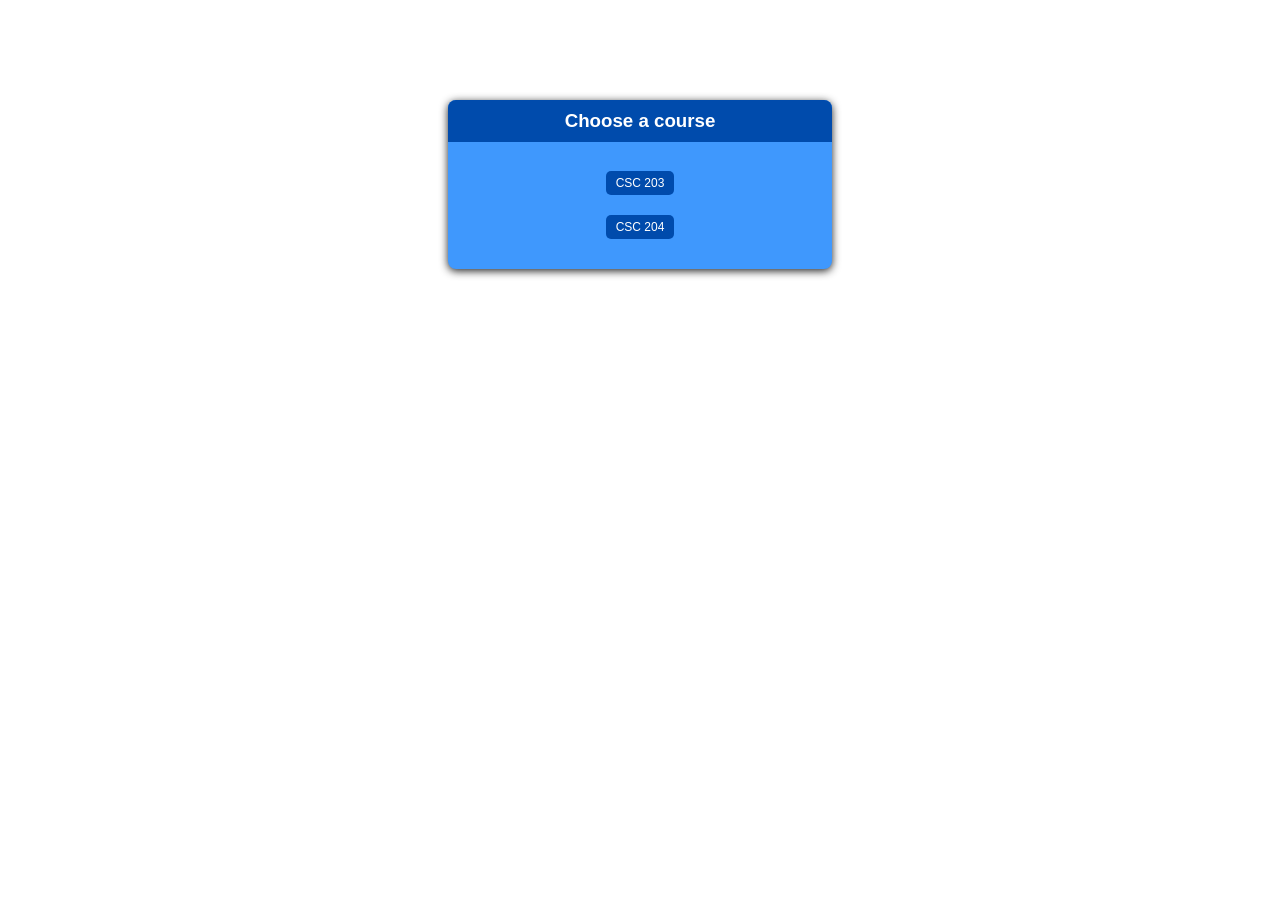
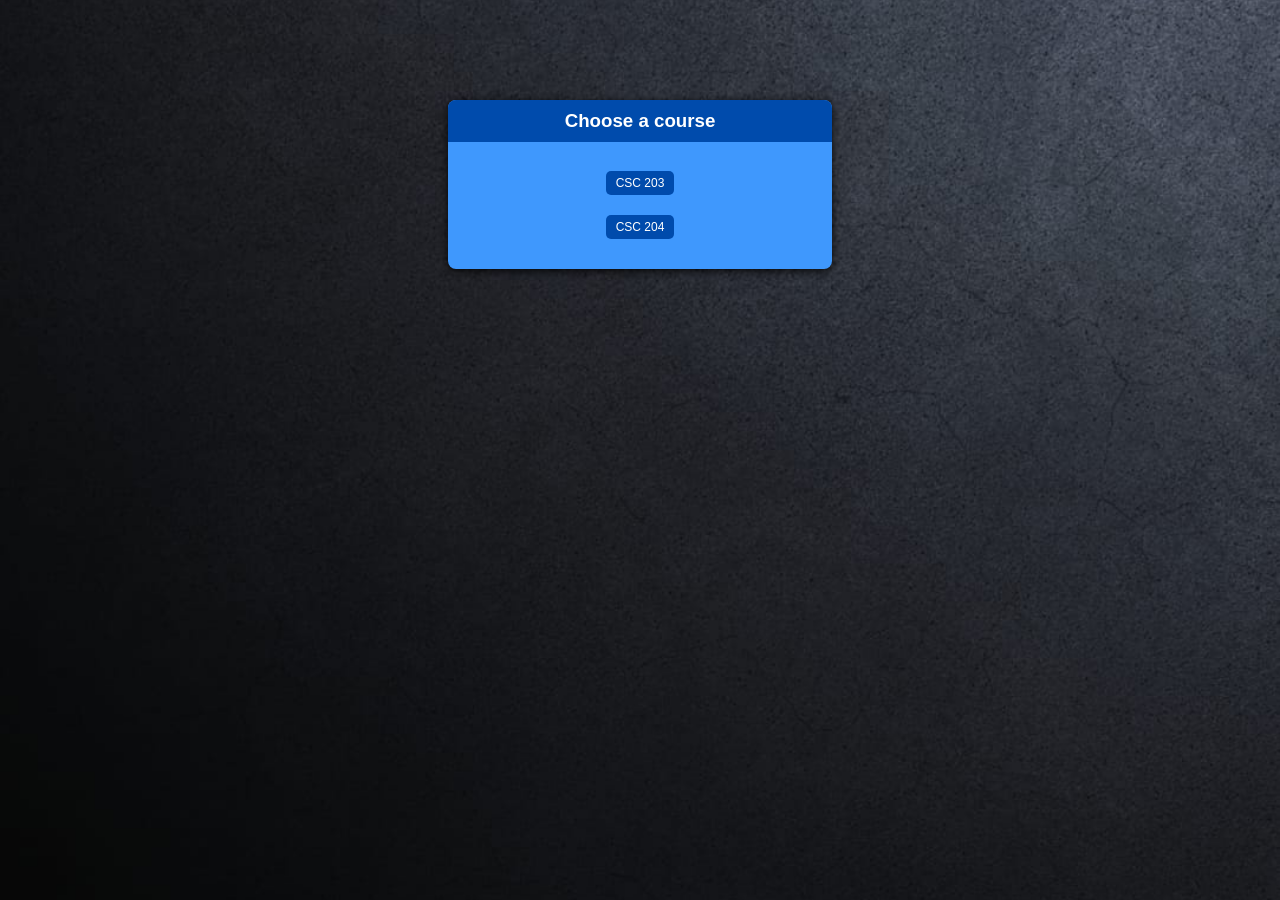
Before and after one commit to godwinA5751/HackixQuiz-App, a plain HTML site: page index.html in a window 1280 px wide. Before the commit the page ends 800 px from the top, so only its background shows below. Drawn offline with Linux system fonts and the light colour scheme.

Commit message:
added a background image

```diff
--- a/quiz.css
+++ b/quiz.css
@@ -5,6 +5,11 @@
 }
 body{
   font-family: Arial, Helvetica, sans-serif;
+  background-image: url('./lucas.jpg');
+  background-position: center;
+  background-size: cover;
+  background-repeat: no-repeat;
+  min-height: 100vh;
 }
 .modal {
   position: fixed;
```
Also changed, not shown: lucas.jpg (added).
